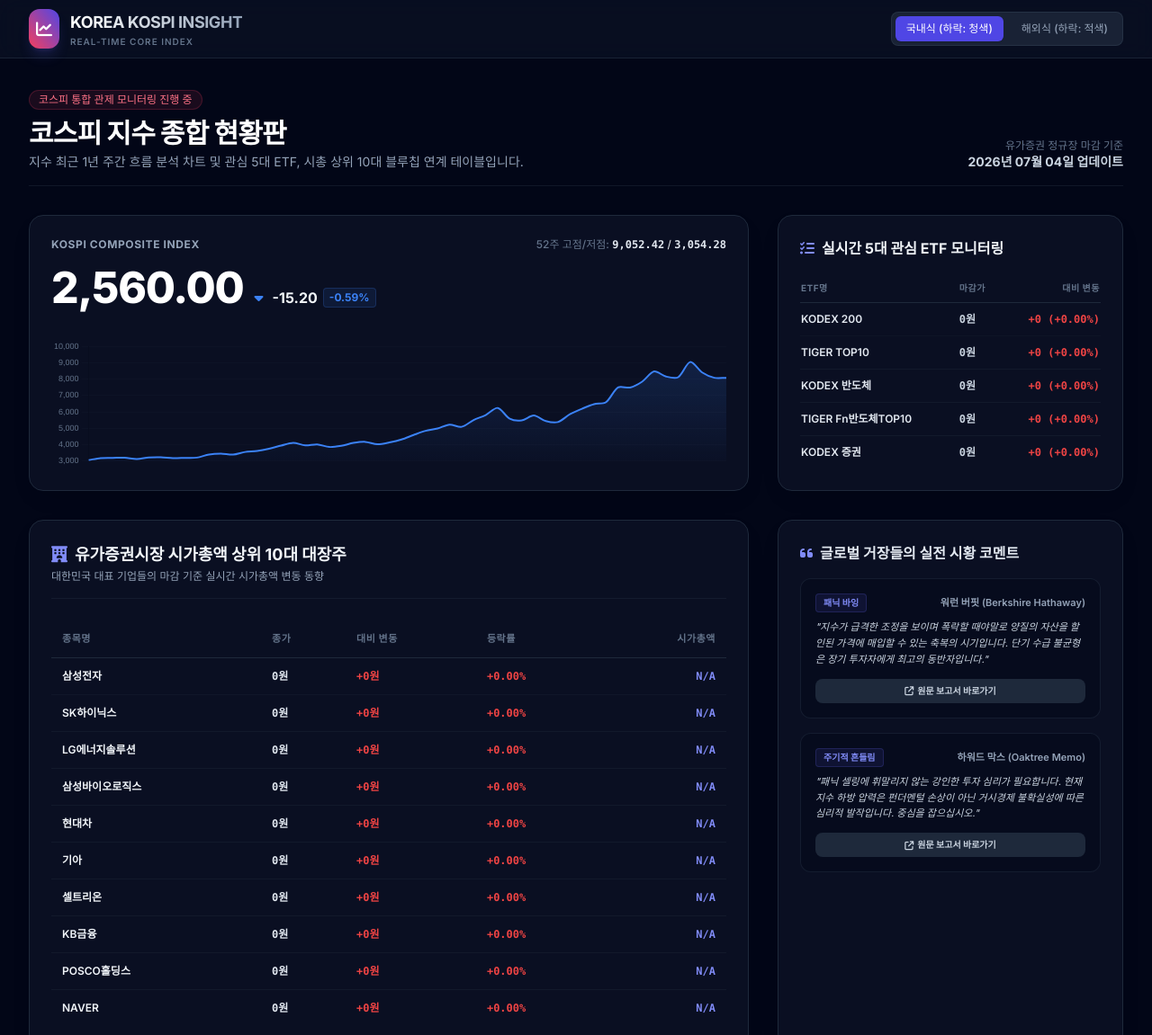
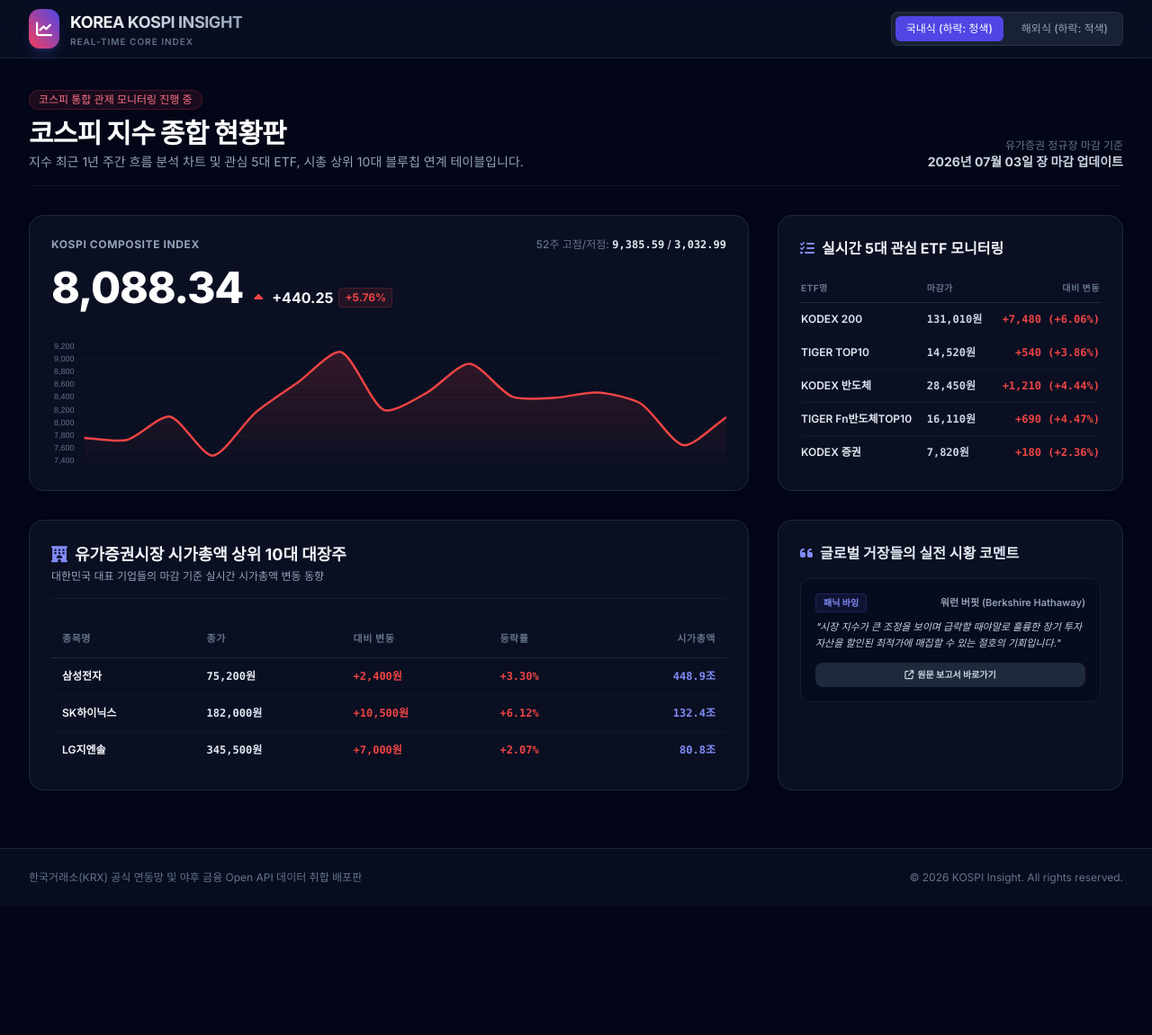
Before and after one commit to DCD-icarus/kospi-dashboard, a plain HTML site: page index.html in a window 1280 px wide. Shown: the top 1151 px of the page at 90% size. After the commit the page ends 1008 px from the top, so only its background shows below. Drawn offline with nearby package versions, Linux system fonts and the light colour scheme.

Commit message:
Update index.html

```diff
--- a/index.html
+++ b/index.html
@@ -64,7 +64,7 @@
             </div>
             <div class="text-right">
                 <p class="text-xs text-slate-500 font-medium">유가증권 정규장 마감 기준</p>
-                <p class="text-sm font-bold text-slate-300" id="market-date">2026년 07월 04일 업데이트</p>
+                <p class="text-sm font-bold text-slate-300" id="market-date">데이터 수집 대기 중</p>
             </div>
         </div>
 
@@ -171,191 +171,28 @@
         // --- KOSPI_DATA_START ---
         const marketData = {
             "kospi": {
-                "value": "2,560.00",
-                "change": "-15.20",
-                "pct": "-0.59%",
-                "date": "2026년 07월 04일",
-                "high52w": "9,052.42",
-                "low52w": "3,054.28",
-                "chartData": [
-                        3054.28,
-                        3175.77,
-                        3188.07,
-                        3196.05,
-                        3119.41,
-                        3210.01,
-                        3225.66,
-                        3168.73,
-                        3186.01,
-                        3205.12,
-                        3395.54,
-                        3445.24,
-                        3386.05,
-                        3549.21,
-                        3610.6,
-                        3748.89,
-                        3941.59,
-                        4107.5,
-                        3953.76,
-                        4011.57,
-                        3853.26,
-                        3926.59,
-                        4100.05,
-                        4167.16,
-                        4020.55,
-                        4129.68,
-                        4309.63,
-                        4586.32,
-                        4840.74,
-                        4990.07,
-                        5224.36,
-                        5089.14,
-                        5507.01,
-                        5808.53,
-                        6244.13,
-                        5584.87,
-                        5487.24,
-                        5781.2,
-                        5438.87,
-                        5377.3,
-                        5858.87,
-                        6191.92,
-                        6475.63,
-                        6598.87,
-                        7498.0,
-                        7493.18,
-                        7847.71,
-                        8476.15,
-                        8160.59,
-                        8123.62,
-                        9052.42,
-                        8411.21,
-                        8088.34,
-                        8088.34
-                ]
+                "value": "8,088.34",
+                "change": "+440.25",
+                "pct": "+5.76%",
+                "date": "2026년 07월 03일 장 마감",
+                "high52w": "9,385.59",
+                "low52w": "3,032.99",
+                "chartData": [7763.95, 7730.82, 8096.93, 7484.41, 8160.59, 8639.41, 9114.55, 8203.84, 8471.02, 8930.30, 8411.21, 8394.65, 8476.48, 8303.41, 7648.09, 8088.34]
             },
             "etfs": [
-                {
-                        "name": "KODEX 200",
-                        "ticker": "069500",
-                        "price": "0",
-                        "change": "+0",
-                        "pct": "+0.00%"
-                },
-                {
-                        "name": "TIGER TOP10",
-                        "ticker": "292150",
-                        "price": "0",
-                        "change": "+0",
-                        "pct": "+0.00%"
-                },
-                {
-                        "name": "KODEX 반도체",
-                        "ticker": "091160",
-                        "price": "0",
-                        "change": "+0",
-                        "pct": "+0.00%"
-                },
-                {
-                        "name": "TIGER Fn반도체TOP10",
-                        "ticker": "305540",
-                        "price": "0",
-                        "change": "+0",
-                        "pct": "+0.00%"
-                },
-                {
-                        "name": "KODEX 증권",
-                        "ticker": "102970",
-                        "price": "0",
-                        "change": "+0",
-                        "pct": "+0.00%"
-                }
+                {"name": "KODEX 200", "ticker": "069500", "price": "131,010", "change": "+7,480", "pct": "+6.06%"},
+                {"name": "TIGER TOP10", "ticker": "292150", "price": "14,520", "change": "+540", "pct": "+3.86%"},
+                {"name": "KODEX 반도체", "ticker": "091160", "price": "28,450", "change": "+1,210", "pct": "+4.44%"},
+                {"name": "TIGER Fn반도체TOP10", "ticker": "305540", "price": "16,110", "change": "+690", "pct": "+4.47%"},
+                {"name": "KODEX 증권", "ticker": "102970", "price": "7,820", "change": "+180", "pct": "+2.36%"}
             ],
             "stocks": [
-                {
-                        "name": "삼성전자",
-                        "price": "0",
-                        "change": "+0",
-                        "pct": "+0.00%",
-                        "marketCap": "N/A"
-                },
-                {
-                        "name": "SK하이닉스",
-                        "price": "0",
-                        "change": "+0",
-                        "pct": "+0.00%",
-                        "marketCap": "N/A"
-                },
-                {
-                        "name": "LG에너지솔루션",
-                        "price": "0",
-                        "change": "+0",
-                        "pct": "+0.00%",
-                        "marketCap": "N/A"
-                },
-                {
-                        "name": "삼성바이오로직스",
-                        "price": "0",
-                        "change": "+0",
-                        "pct": "+0.00%",
-                        "marketCap": "N/A"
-                },
-                {
-                        "name": "현대차",
-                        "price": "0",
-                        "change": "+0",
-                        "pct": "+0.00%",
-                        "marketCap": "N/A"
-                },
-                {
-                        "name": "기아",
-                        "price": "0",
-                        "change": "+0",
-                        "pct": "+0.00%",
-                        "marketCap": "N/A"
-                },
-                {
-                        "name": "셀트리온",
-                        "price": "0",
-                        "change": "+0",
-                        "pct": "+0.00%",
-                        "marketCap": "N/A"
-                },
-                {
-                        "name": "KB금융",
-                        "price": "0",
-                        "change": "+0",
-                        "pct": "+0.00%",
-                        "marketCap": "N/A"
-                },
-                {
-                        "name": "POSCO홀딩스",
-                        "price": "0",
-                        "change": "+0",
-                        "pct": "+0.00%",
-                        "marketCap": "N/A"
-                },
-                {
-                        "name": "NAVER",
-                        "price": "0",
-                        "change": "+0",
-                        "pct": "+0.00%",
-                        "marketCap": "N/A"
-                }
+                {"name": "삼성전자", "price": "75,200", "change": "+2,400", "pct": "+3.30%", "marketCap": "448.9조"},
+                {"name": "SK하이닉스", "price": "182,000", "change": "+10,500", "pct": "+6.12%", "marketCap": "132.4조"},
+                {"name": "LG지엔솔", "price": "345,500", "change": "+7,000", "pct": "+2.07%", "marketCap": "80.8조"}
             ],
             "comments": [
-                {
-                        "source": "워런 버핏 (Berkshire Hathaway)",
-                        "tag": "패닉 바잉",
-                        "text": "지수가 급격한 조정을 보이며 폭락할 때야말로 양질의 자산을 할인된 가격에 매입할 수 있는 축복의 시기입니다. 단기 수급 불균형은 장기 투자자에게 최고의 동반자입니다.",
-                        "link": "https://www.berkshirehathaway.com/letters/letters.html"
-                },
-                {
-                        "source": "하워드 막스 (Oaktree Memo)",
-                        "tag": "주기적 흔들림",
-                        "text": "패닉 셀링에 휘말리지 않는 강인한 투자 심리가 필요합니다. 현재 지수 하방 압력은 펀더멘털 손상이 아닌 거시경제 불확실성에 따른 심리적 발작입니다. 중심을 잡으십시오.",
-                        "link": "https://www.oaktreecapital.com/insights/howard-marks-memos"
-                }
+                {"source": "워런 버핏 (Berkshire Hathaway)", "tag": "패닉 바잉", "text": "시장 지수가 큰 조정을 보이며 급락할 때야말로 훌륭한 장기 투자 자산을 할인된 최적가에 매집할 수 있는 절호의 기회입니다.", "link": "https://www.berkshirehathaway.com/letters/letters.html"}
             ]
         };
         // --- KOSPI_DATA_END ---
@@ -387,11 +224,11 @@
                     datasets: [{
                         data: dataArray,
                         borderColor: lineColor,
-                        borderWidth: 2,
+                        borderWidth: 2.5,
                         pointRadius: 0,
                         fill: true,
                         backgroundColor: gradient,
-                        tension: 0.3
+                        tension: 0.25
                     }]
                 },
                 options: {
@@ -401,7 +238,7 @@
                     scales: {
                         x: { display: false },
                         y: {
-                            grid: { color: 'rgba(51, 65, 85, 0.1)' },
+                            grid: { color: 'rgba(51, 65, 85, 0.15)' },
                             ticks: { color: '#64748b', font: { size: 9 } }
                         }
                     }
@@ -458,7 +295,9 @@
 
                 etfTbody.innerHTML += `
                     <tr class="hover:bg-slate-900/30 border-b border-slate-800/20">
-                        <td class="py-2.5 text-slate-200">${item.name}</td>
+                        <td class="py-2.5 text-slate-200">
+                            <a href="https://finance.naver.com/item/main.naver?code=${item.ticker}" target="_blank" class="hover:underline hover:text-indigo-400">${item.name}</a>
+                        </td>
                         <td class="py-2.5 font-mono text-slate-300">${item.price}원</td>
                         <td class="py-2.5 text-right font-mono ${cClass}">${item.change} (${item.pct})</td>
                     </tr>
```
Lines whose indentation alone changed are shown as unchanged.
